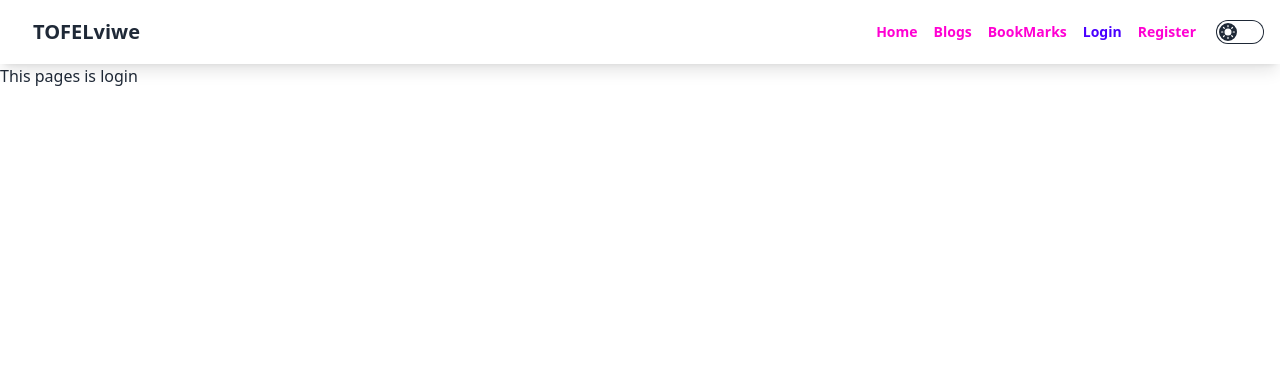
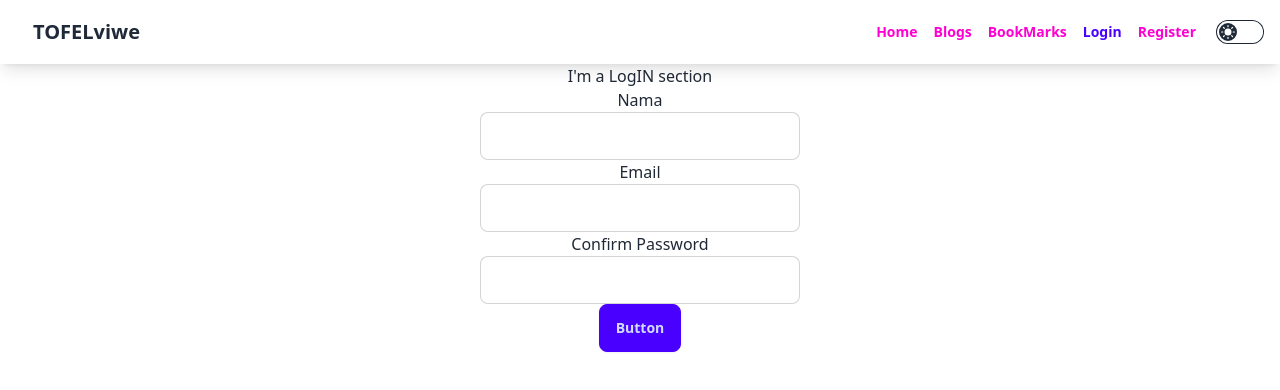
Before and after one commit to alhaj-cmd/bytebox, a React (Vite) app: page /login in a window 1280 px wide. Shown: the top 390 px of the page. Built offline with nearby package versions, Linux system fonts and the light colour scheme.

Commit message:
login section add

```diff
--- a/src/assets/component/Login/Login.jsx
+++ b/src/assets/component/Login/Login.jsx
@@ -1,9 +1,35 @@
 import React from 'react';
 
 const Login = () => {
+
+    const handleLogin = (e) =>{
+        e.preventDefault()
+        const name = e.target.name.value;
+        const email = e.target.email.value;
+        const confirmpassword = e.target.confirmpassword.value;
+        console.log(name, email, confirmpassword);
+    }
+
     return (
         <div>
-            <h2>This pages is login</h2>
+             <div className='text-center'>
+            <h2>I'm a LogIN section</h2>
+            <form onSubmit={handleLogin} action="">
+                <div>
+                    <p>Nama</p>
+                    <input name='name' type="text" className='input input-bordered w-full max-w-xs' />
+                </div>
+                <div>
+                    <p>Email</p>
+                    <input name='email' type="text" className='input input-bordered w-full max-w-xs' />
+                </div>
+                <div>
+                    <p>Confirm Password</p>
+                    <input name='confirmpassword' type="text" className='input input-bordered w-full max-w-xs' />
+                </div>
+                <button type='submit' className='btn btn-primary'>Button</button>
+            </form>
+        </div>
         </div>
     );
 };
```
